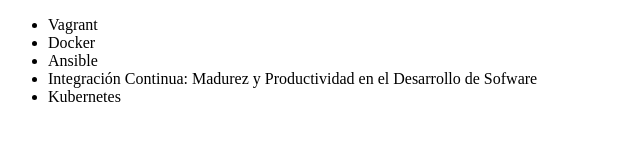
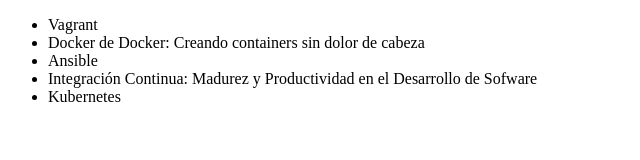
Before and after one commit to Rospo96/alura-git, a plain HTML site: page index.html in a window 1280 px wide. Shown: the whole page, without its empty margins (0-640 px from the left). Drawn offline with Linux system fonts and the light colour scheme.

Commit message:
Actualizando nombre del curso de Docker

```diff
--- a/index.html
+++ b/index.html
@@ -9,7 +9,7 @@
 <body>
     <ul>
         <li>Vagrant</li>
-        <li>Docker</li>
+        <li>Docker de Docker: Creando containers sin dolor de cabeza</li>
         <li>Ansible</li>
         <li>Integración Continua: Madurez y Productividad en el Desarrollo de Sofware</li>
         <li>Kubernetes</li>
```
